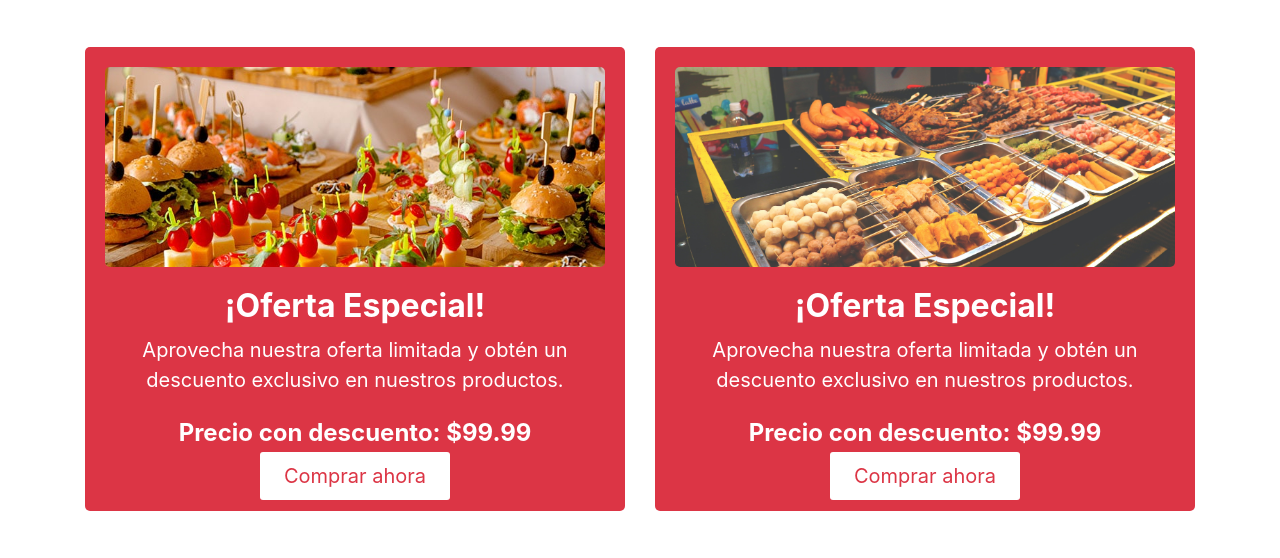
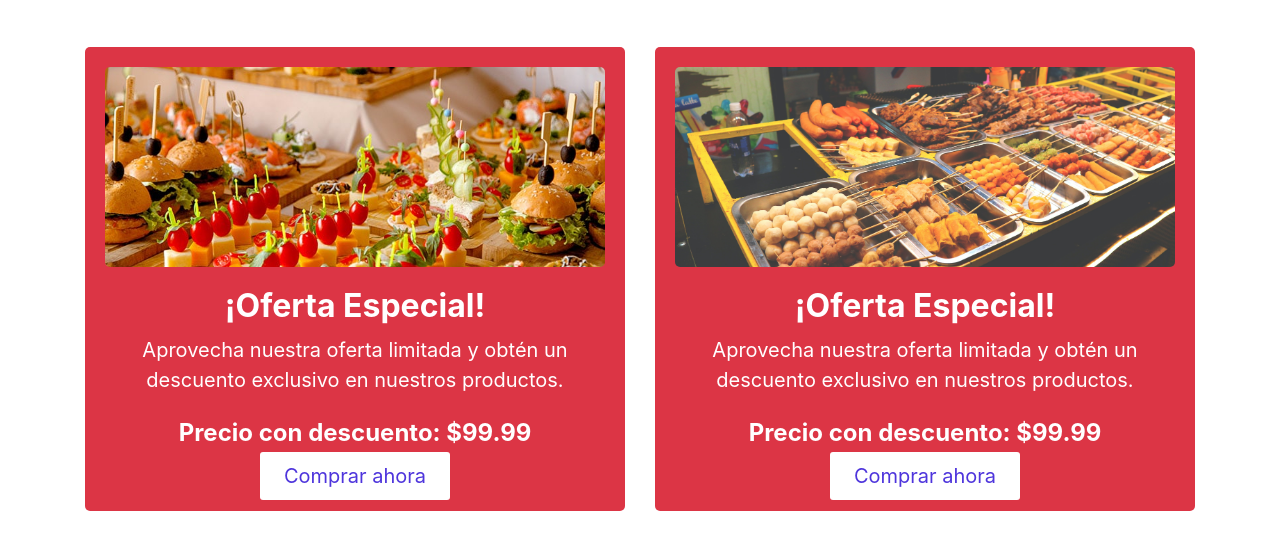
Before and after one commit to SrMax2/PRACTICA1.1, a plain HTML site: page index.html in a window 1280 px wide. Shown: the part 963-1521 px from the top of the page. Drawn offline with nearby package versions, Linux system fonts and the light colour scheme.

Commit message:
tercerversion

```diff
--- a/styles.css
+++ b/styles.css
@@ -43,7 +43,7 @@ header .textos-header{
     font-size: 50px;
     color: #dc3545;
 }
-}
+
 .textos-header h1{
     font-size: 50px;
     color: #ffffff;
@@ -114,7 +114,7 @@ h1, h2 {
 .offer-button {
     background-color: #fff;
     border-color: #fff;
-    color: #dc3545;
+    color: #4e35dc;
     padding: 12px 24px;
     font-size: 20px;
     border-radius: 3px;
```
